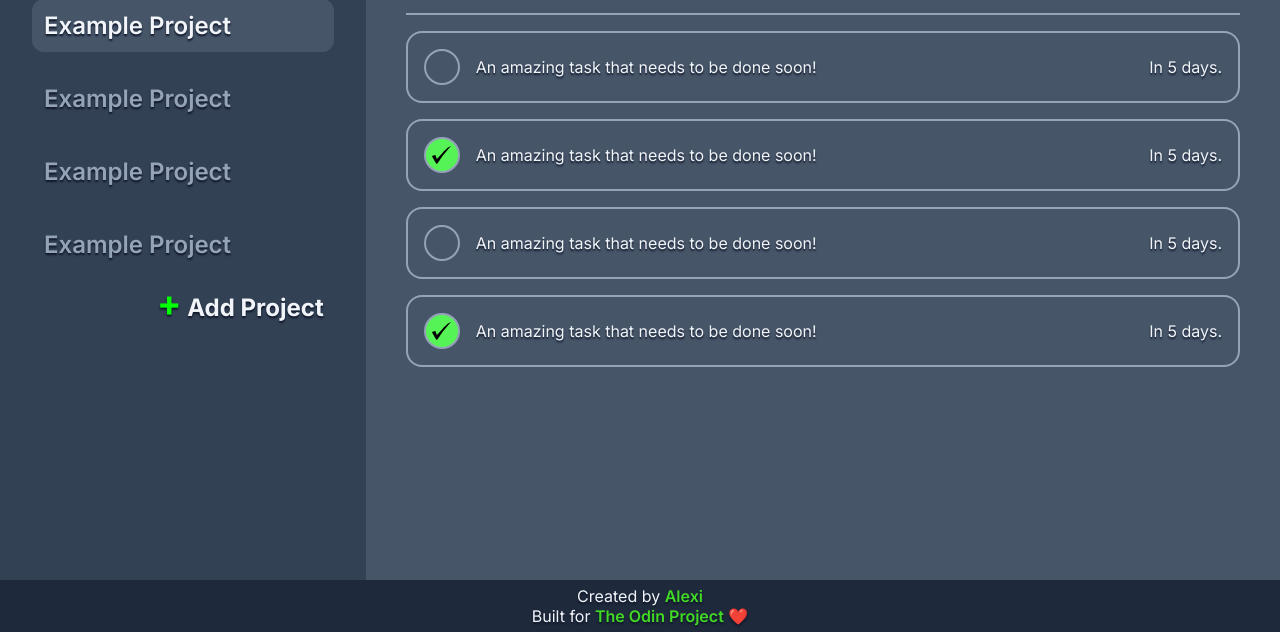
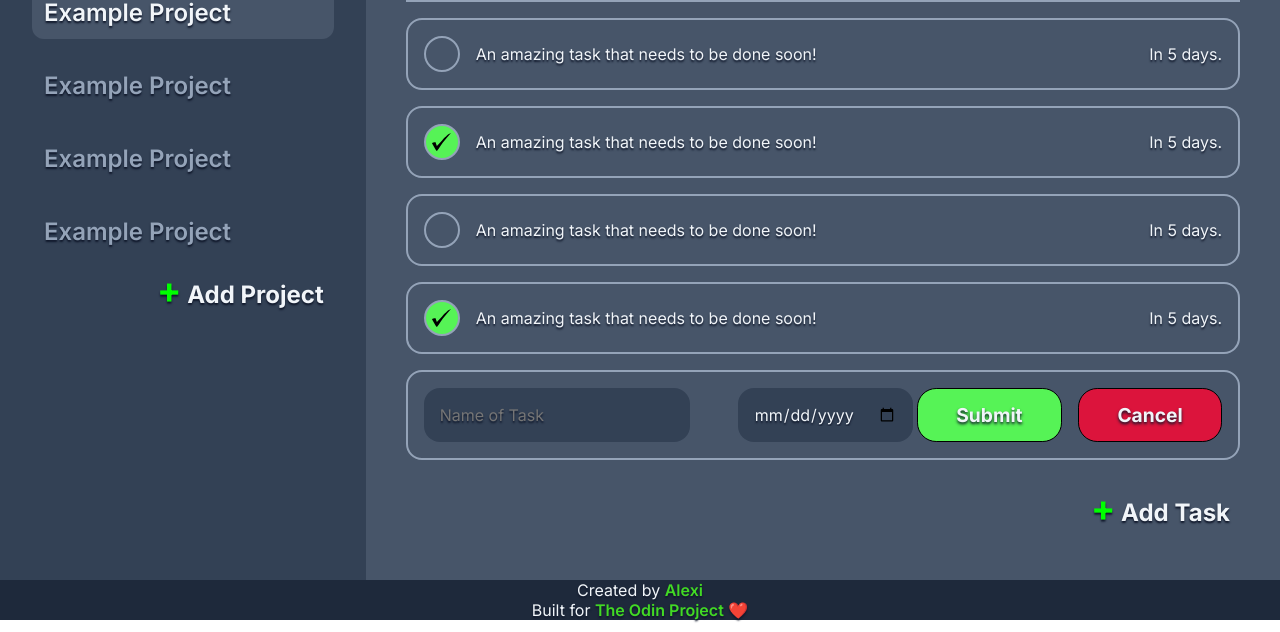
Before and after one commit to itsalexi/Todo-App, a plain HTML site: page index.html in a window 1280 px wide. Shown: the part 168-800 px from the top of the page. Drawn offline with Linux system fonts and the light colour scheme.

Commit message:
Added a add task section to the mockup

```diff
--- a/index.html
+++ b/index.html
@@ -67,6 +67,20 @@
                             </div>
                             <p class="timedue">In 5 days.</p>
                         </div>
+                        <div class="task">
+                            <form id="addTaskForm">
+                                <div class="taskInputs">
+                                    <input type="text" class="taskInputName" id="inputName" placeholder="Name of Task"
+                                        required>
+                                    <input type="date" name="taskInputDate" id="inputDate" required>
+                                </div>
+                                <div class="taskButtons">
+                                    <button type="submit" id="submit-task">Submit</button>
+                                    <button id="cancel-task">Cancel</button>
+                                </div>
+                            </form>
+                        </div>
+                        <button class="addTask"><span id="plus">+</span> Add Task</button>
                     </div>
                 </div>
             </div>
--- a/styles.css
+++ b/styles.css
@@ -59,7 +59,13 @@
   cursor: pointer;
 }
 
-.addProject {
+.addTask:hover {
+  cursor: pointer;
+  background-color: #334155;
+}
+
+.addProject,
+.addTask {
   background: none;
   border: none;
   align-self: flex-end;
@@ -193,3 +199,57 @@
   flex-direction: column;
   gap: 1em;
 }
+
+/* Add Task Container */
+#addTaskForm {
+  display: flex;
+  justify-content: space-between;
+  width: 100%;
+}
+
+#addTaskForm input {
+  background-color: #334155;
+  border: none;
+  padding: 1em;
+  font-size: 1em;
+  border-radius: 1em;
+}
+
+.taskInputs {
+  display: flex;
+  width: 100%;
+  gap: 3em;
+  flex: 4;
+}
+
+.taskButtons {
+  display: flex;
+  gap: 1em;
+  flex: 1;
+}
+
+.taskButtons button {
+  border: 1px solid black;
+  width: 100%;
+  background: none;
+  text-shadow: none;
+  font-size: 1.2em;
+  border-radius: 1em;
+  padding: 0 2em;
+}
+
+#inputName {
+  flex: 0.8;
+}
+
+#submit-task {
+  background-color: rgb(86, 243, 86);
+  text-shadow: 0px 2px 3px #0f172a;
+  font-weight: bold;
+}
+
+#cancel-task {
+  background-color: crimson;
+  text-shadow: 0px 2px 3px #0f172a;
+  font-weight: bold;
+}
```
